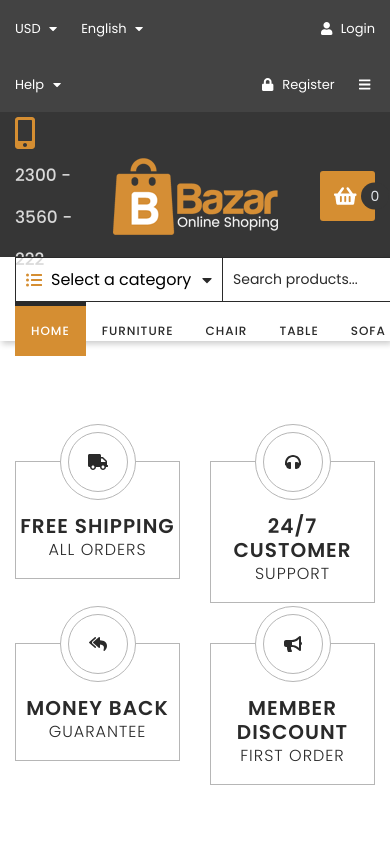
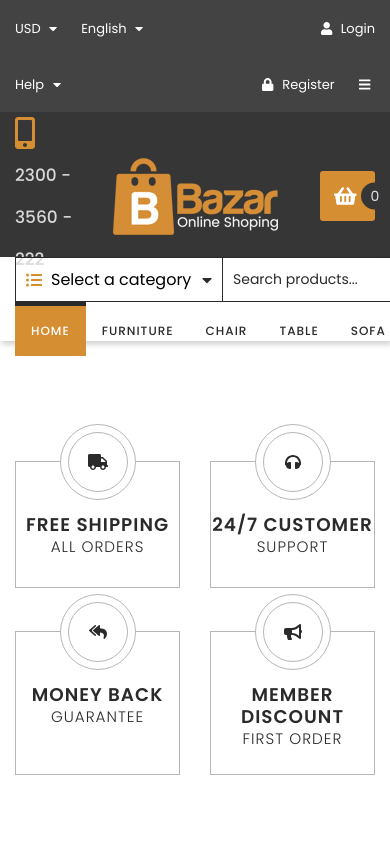
Before and after one commit to matwjablonski/wdp-2312-01, a React (Create React App) app: page / in a window 390 px wide. Shown: the top 844 px of the page. Built offline with nearby package versions, Linux system fonts and the light colour scheme.

Commit message:
Merge changes

```diff
--- a/src/components/common/FeatureBox/FeatureBox.module.scss
+++ b/src/components/common/FeatureBox/FeatureBox.module.scss
@@ -4,6 +4,8 @@
   border: 1px solid $featureBox-border;
   text-align: center;
   margin-top: 40px;
+  height: 75%;
+  margin-bottom: 15px;
 
   .iconWrapper {
     height: 60px;
@@ -77,3 +79,14 @@
     }
   }
 }
+
+
+@media (max-width: 500px) {
+  h5 {
+    font-size: 1.15rem;
+  }
+
+  p{
+    font-size: 0.95rem;
+  }
+}
--- a/src/components/features/FeatureBoxes/FeatureBoxes.js
+++ b/src/components/features/FeatureBoxes/FeatureBoxes.js
@@ -15,25 +15,25 @@ const FeatureBoxes = () => (
   <div className={styles.root}>
     <div className='container'>
       <div className='row'>
-        <div className='col'>
+        <div className='col-lg-3 col-6'>
           <FeatureBox icon={faTruck}>
             <h5>Free shipping</h5>
             <p>All orders</p>
           </FeatureBox>
         </div>
-        <div className='col'>
+        <div className='col-lg-3 col-6'>
           <FeatureBox icon={faHeadphones}>
             <h5>24/7 customer</h5>
             <p>support</p>
           </FeatureBox>
         </div>
-        <div className='col'>
+        <div className='col-lg-3 col-6'>
           <FeatureBox icon={faReplyAll}>
             <h5>Money back</h5>
             <p>guarantee</p>
           </FeatureBox>
         </div>
-        <div className='col'>
+        <div className='col-lg-3 col-6'>
           <FeatureBox icon={faBullhorn}>
             <h5>Member discount</h5>
             <p>First order</p>
```
